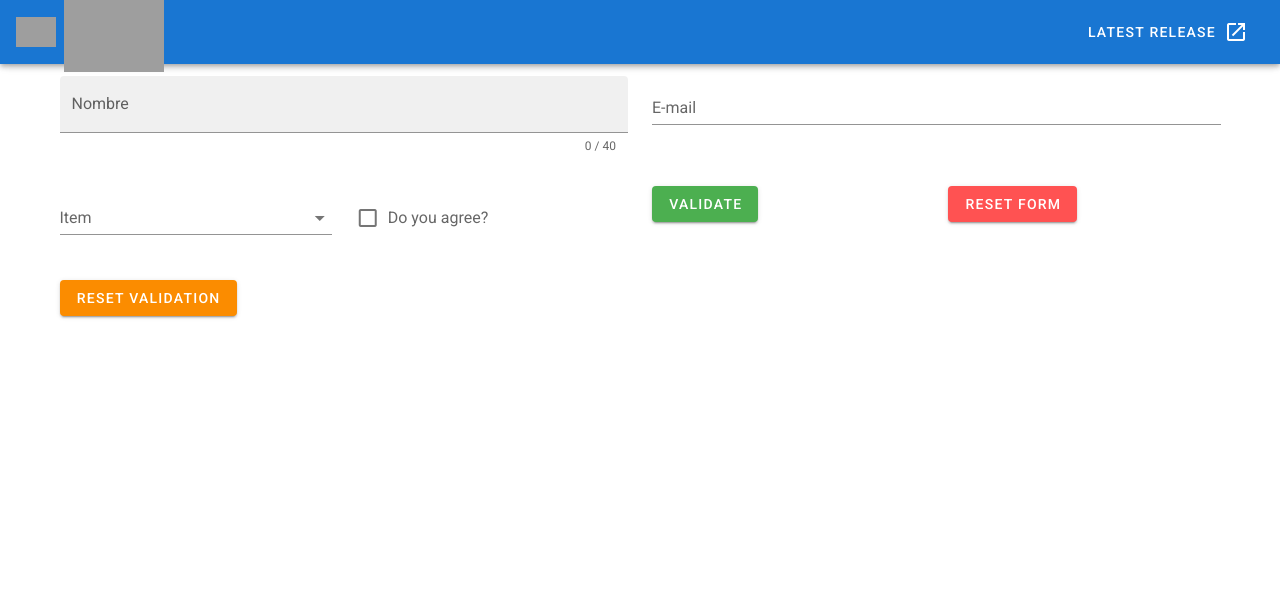
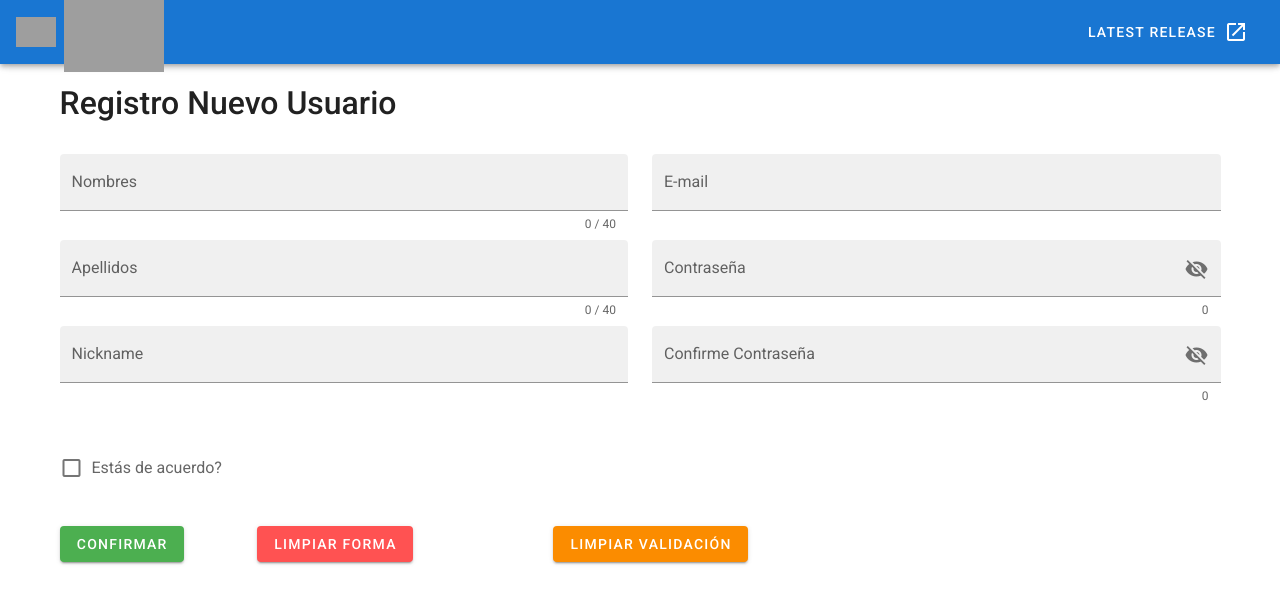
Before and after one commit to roquijo/tienda, a Vue app: page /registro in a window 1280 px wide. Shown: the top 604 px of the page. Built offline with nearby package versions, Linux system fonts and the light colour scheme; grey boxes are pictures that could not be loaded.

Commit message:
registro actualizado a vuetify

```diff
--- a/src/views/Ingreso.vue
+++ b/src/views/Ingreso.vue
@@ -11,7 +11,6 @@
             required
           ></v-text-field>
         </v-col>
-
         <v-col cols="12" md="4">
           <v-text-field
             v-model="lastname"
@@ -21,7 +20,6 @@
             required
           ></v-text-field>
         </v-col>
-
         <v-col cols="12" md="4">
           <v-text-field
             v-model="email"
@@ -29,6 +27,15 @@
             label="E-mail"
             required
           ></v-text-field>
+        </v-col>
+        <v-col cols="12" sm="6" md="3">
+          <v-select
+            v-model="select"
+            :items="items"
+            :rules="[(v) => !!v || 'Item is required']"
+            label="Item"
+            required
+          ></v-select>
         </v-col>
       </v-row>
     </v-container>
@@ -77,6 +84,15 @@
   </div> -->
 </template>
 
-<script></script>
+<script>
+export default {
+  data: () => ({
+    select: null,
+    items: ["Administador","Cliente"],
+    checkbox: false,
+  }),
+};
+
+</script>
 
 <style></style>
--- a/src/views/Registro.vue
+++ b/src/views/Registro.vue
@@ -2,14 +2,33 @@
   <v-form ref="form" v-model="valid" lazy-validation>
     <v-container>
       <v-row>
-
+        <legend class="mb-3 mt-5">
+          <h2>Registro Nuevo Usuario</h2>
+        </legend>
         <v-col cols="12" sm="6" md="6">
           <v-text-field
             v-model="name"
             :counter="40"
             :rules="nameRules"
-            label="Nombre"
-            placeholder="Ingrese un nombre"
+            label="Nombres"
+            placeholder="Ingrese nombres"
+            filled
+            required
+          ></v-text-field>
+          <v-text-field
+            v-model="lastname"
+            :counter="40"
+            :rules="lastnameRules"
+            label="Apellidos"
+            placeholder="Ingrese appellidos"
+            filled
+            required
+          ></v-text-field>
+          <v-text-field
+            v-model="nickname"
+            :rules="nicknameRules"
+            label="Nickname"
+            placeholder="Ingrese un nickname"
             filled
             required
           ></v-text-field>
@@ -19,44 +38,63 @@
             v-model="email"
             :rules="emailRules"
             label="E-mail"
+            placeholder="Ingrese un correo"
+            filled
             required
           ></v-text-field>
+          <v-text-field
+            v-model="password"
+            :append-icon="show1 ? 'mdi-eye' : 'mdi-eye-off'"
+            :rules="[rules.required, rules.min]"
+            :type="show1 ? 'text' : 'password'"
+            name="password"
+            label="Contraseña"
+            hint="Ingrese al menos 8 caracteres"
+            class="input-group--focused"
+            counter
+            @click:append="show1 = !show1"
+            filled
+          ></v-text-field>
+          <v-text-field
+            v-model="confirpass"
+            :append-icon="show2 ? 'mdi-eye' : 'mdi-eye-off'"
+            :rules="[rules.required, rules.min, passwordConfir]"
+            :type="show2 ? 'text' : 'password'"
+            name="confirpass"
+            label="Confirme Contraseña"
+            hint="Ingrese al menos 8 caracteres"
+            class="input-group--focused"
+            counter
+            @click:append="show2 = !show2"
+            filled
+          ></v-text-field>
         </v-col>
-        <v-col cols="12" sm="6" md="3">
-          <v-select
-            v-model="select"
-            :items="items"
-            :rules="[(v) => !!v || 'Item is required']"
-            label="Item"
-            required
-          ></v-select>
-        </v-col>
-        <v-col cols="12" sm="6" md="3">
+        <v-col cols="12" sm="6" md="12">
           <v-checkbox
             v-model="checkbox"
-            :rules="[(v) => !!v || 'You must agree to continue!']"
-            label="Do you agree?"
+            :rules="[(v) => !!v || 'Aceptar para continuar!']"
+            label="Estás de acuerdo?"
             required
           ></v-checkbox>
         </v-col>
-        <v-col cols="12" sm="6" md="3">
+        <v-col cols="12" sm="6" md="2" lg="2">
           <v-btn
             :disabled="!valid"
             color="success"
             class="mr-4"
             @click="validate"
           >
-            Validate
+            Confirmar
           </v-btn>
         </v-col>
         <v-col cols="12" sm="6" md="3">
           <v-btn color="error" class="mr-4" @click="reset">
-            Reset Form
+            Limpiar Forma
           </v-btn>
         </v-col>
         <v-col cols="12" sm="6" md="3">
           <v-btn color="warning" @click="resetValidation">
-            Reset Validation
+            Limpiar Validación
           </v-btn>
         </v-col>
       </v-row>
@@ -70,17 +108,32 @@ export default {
     valid: true,
     name: "",
     nameRules: [
-      (v) => !!v || "Name is required",
-      (v) => (v && v.length <= 40) || "Name must be less than 10 characters",
+      (v) => !!v || "Nombre es requerido",
+      (v) => (v && v.length <= 40) || "Nombre debe ser menor que 40 caractares",
+    ],
+    lastname: "",
+    lastnameRules: [
+      (v) => !!v || "Apellido es requerido",
+      (v) =>
+        (v && v.length <= 40) || "Apellido debe ser menor que 40 caractares",
+    ],
+    nickname: "",
+    nicknameRules: [
+      (v) => !!v || "Nickname es requerido"
     ],
     email: "",
     emailRules: [
-      (v) => !!v || "E-mail is required",
-      (v) => /.+@.+\..+/.test(v) || "E-mail must be valid",
+      (v) => !!v || "E-mail es requerido",
+      (v) => /.+@.+\..+/.test(v) || "E-mail debe ser válido",
     ],
-    select: null,
-    items: ["Item 1", "Item 2", "Item 3", "Item 4"],
-    checkbox: false,
+    show1: false,
+    show2: false,
+    password: "",
+    confirpass: "",
+    rules: {
+      required: (value) => !!value || "Requerido.",
+      min: (v) => v.length >= 8 || "Mínimo 8 caracteres",
+    },
   }),
 
   methods: {
@@ -94,6 +147,13 @@ export default {
       this.$refs.form.resetValidation();
     },
   },
+  computed: {
+    passwordConfir() {
+      return () =>
+        this.password === this.confirmPassword ||
+        "Las contraseñas deben coincidir";
+    },
+  },
 };
 </script>
 
```
